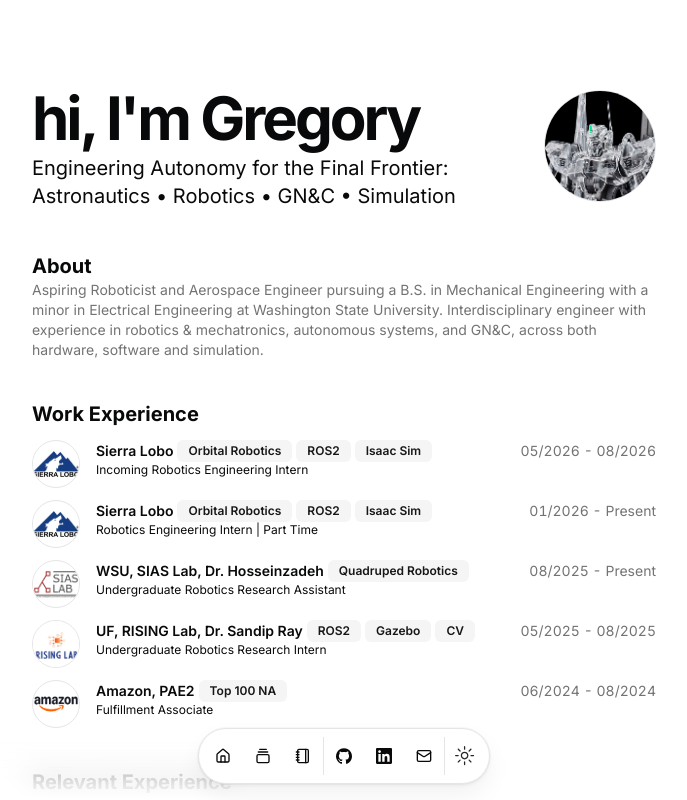
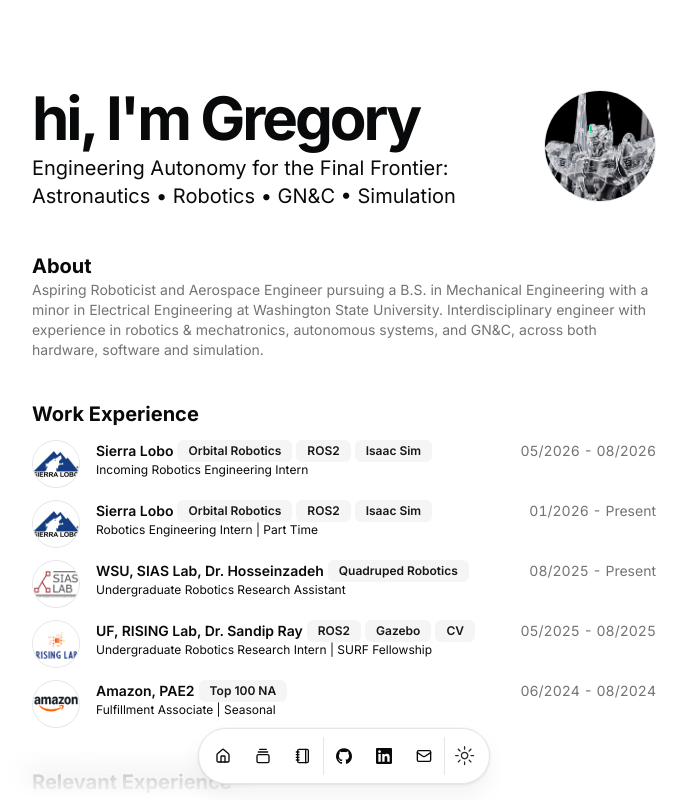
Before and after one commit to sangregoriokimpo/personalwebsite, a Next.js app: page / in a window 1280 px wide. Shown: the top 800 px of the page, without its empty margins (296-983 px from the left). Built offline with nearby package versions, Linux system fonts and the light colour scheme.

Commit message:
feat: add more to resume

```diff
--- a/src/data/resume.tsx
+++ b/src/data/resume.tsx
@@ -109,7 +109,7 @@ export const DATA = {
       href: "https://sandip.ece.ufl.edu/rising-lab/",
       badges: ["ROS2", "Gazebo", "CV"],
       location: "Gainesville, FL",
-      title: "Undergraduate Robotics Research Intern",
+      title: "Undergraduate Robotics Research Intern | SURF Fellowship",
       logoUrl: "RISINGlab.jpg",
       start: "05/2025",
       end: "08/2025",
@@ -121,7 +121,7 @@ export const DATA = {
       href: "https://www.amazon.com",
       badges: ["Top 100 NA"],
       location: "Arlington, WA",
-      title: "Fulfillment Associate",
+      title: "Fulfillment Associate | Seasonal",
       logoUrl: "/amazon.png",
       start: "06/2024",
       end: "08/2024",
```
